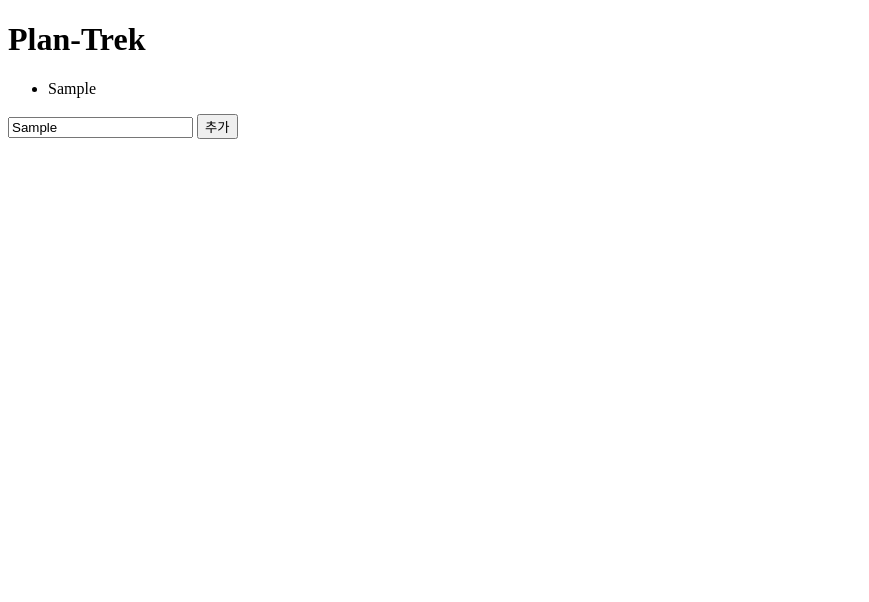
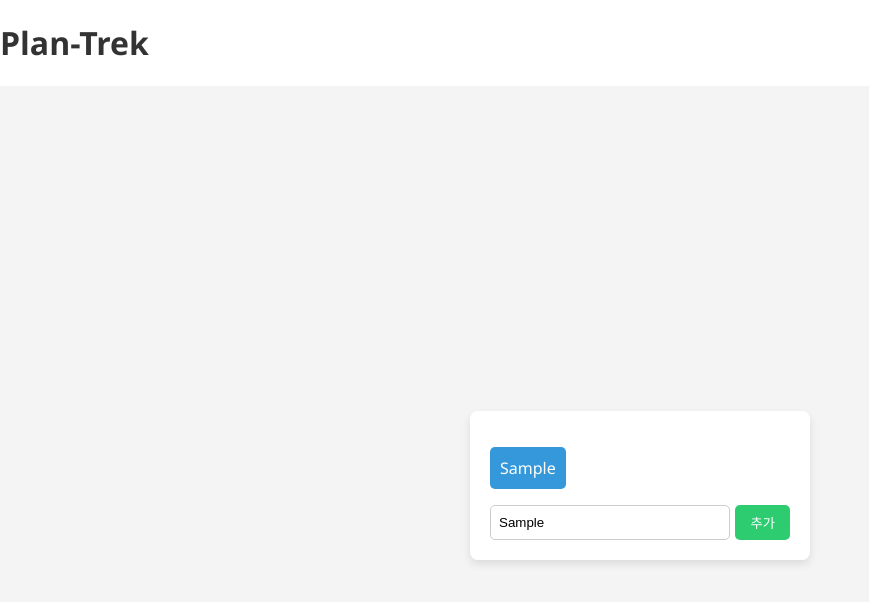
Before and after one commit to KDT-IaaS-Class-One-Group/Plan-Trek, a website: page public/views/index.html in a window 1280 px wide. Both pictures are taken after typing "Sample" into the empty fields and a click on the button "추가". Shown: the whole page, without its empty margins (0-869 px from the left). Drawn offline with Linux system fonts and the light colour scheme.

Commit message:
Style: 간단한 스타일링 추가

```diff
--- a/public/styles/style.css
+++ b/public/styles/style.css
@@ -0,0 +1,78 @@
+/* main.css */
+
+body {
+  font-family: 'Segoe UI', Tahoma, Geneva, Verdana, sans-serif;
+  margin: 0;
+  padding: 0;
+}
+
+#root {
+  display: flex;
+  flex-direction: column;
+  align-items: center;
+  justify-content: center;
+  height: 100vh;
+  background-color: #f4f4f4;
+}
+
+#container {
+  background-color: white;
+  border-radius: 8px;
+  box-shadow: 0 4px 8px rgba(0, 0, 0, 0.1);
+  padding: 20px;
+  width: 300px;
+}
+
+h1 {
+  color: #333;
+}
+
+#taskList {
+  list-style-type: none;
+  padding: 0;
+}
+
+li {
+  margin-bottom: 10px;
+}
+
+span {
+  display: inline-block;
+  padding: 10px;
+  background-color: #3498db;
+  color: white;
+  border-radius: 5px;
+  cursor: pointer;
+  transition: background-color 0.3s ease;
+}
+
+span:hover {
+  background-color: #2980b9;
+}
+
+#taskForm {
+  display: flex;
+  margin-top: 10px;
+}
+
+#taskInput {
+  flex: 1;
+  padding: 8px;
+  border: 1px solid #ccc;
+  border-radius: 5px;
+  margin-right: 5px;
+}
+
+button {
+  background-color: #2ecc71;
+  color: white;
+  border: none;
+  padding: 8px 15px;
+  border-radius: 5px;
+  cursor: pointer;
+  transition: background-color 0.3s ease;
+}
+
+button:hover {
+  background-color: #27ae60;
+}
--- a/public/views/index.html
+++ b/public/views/index.html
@@ -6,6 +6,7 @@
   <meta charset="UTF-8">
   <meta name="viewport" content="width=device-width, initial-scale=1.0">
   <title>Plan-Trek</title>
+  <link rel="stylesheet" href="/public/styles/style.css">
   <script src="/public/scripts/main.js"></script>
 </head>
 <body>
```
